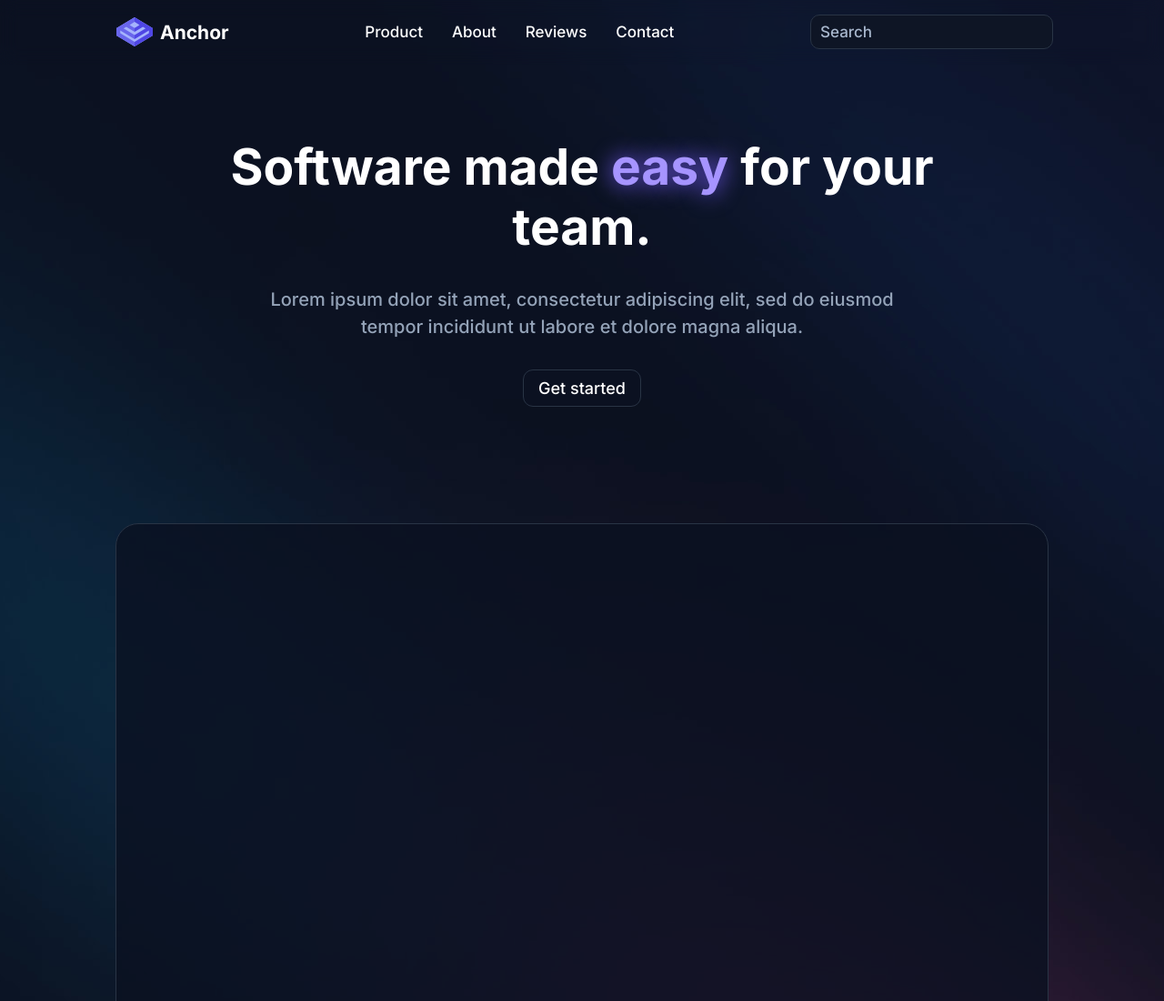
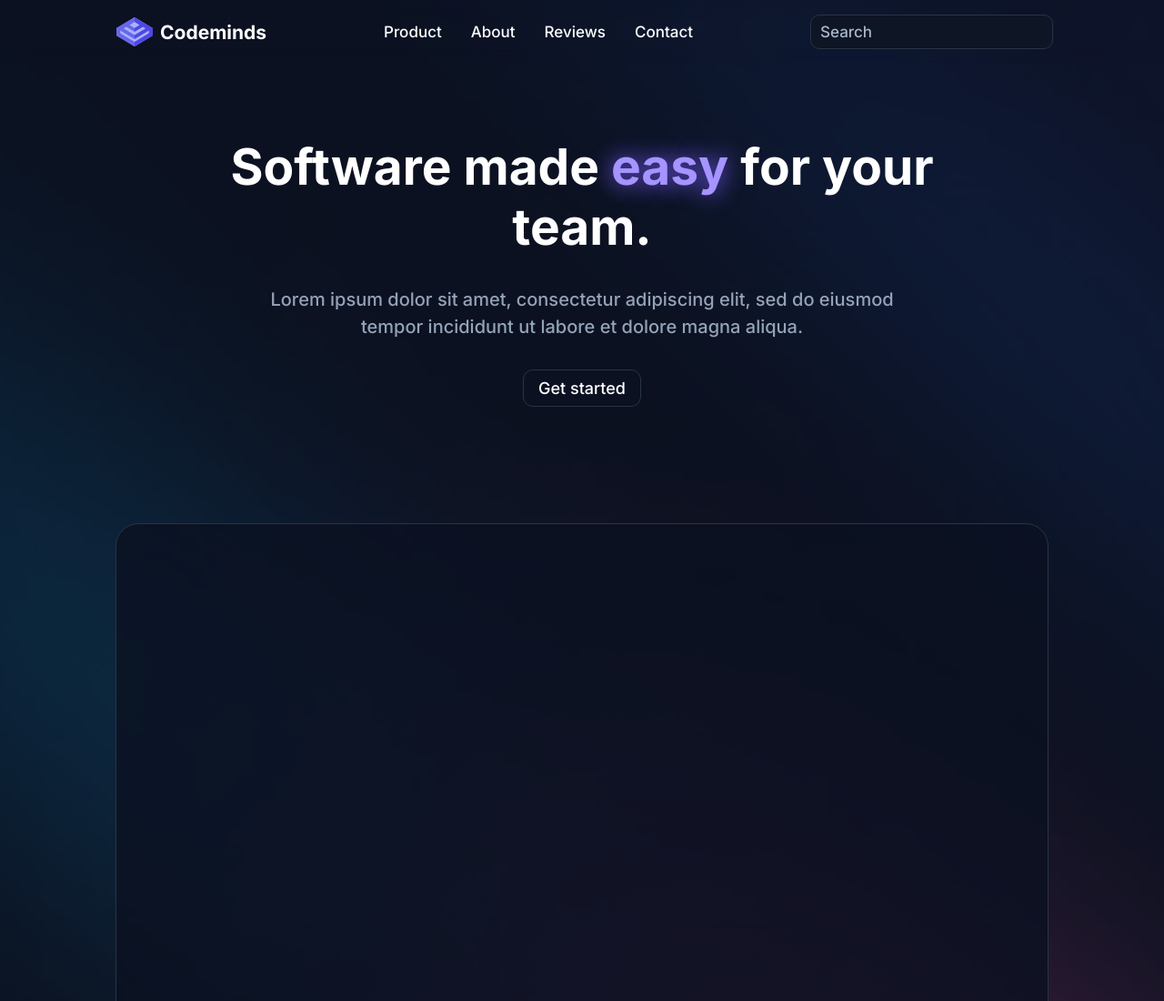
Before and after one commit to clementhart999/clementhart999.github.io, a plain HTML site: page index.html in a window 1280 px wide. Shown: the top 1100 px of the page at 91% size. Drawn offline with nearby package versions, Linux system fonts and the light colour scheme.

Commit message:
Update index.html

```diff
--- a/index.html
+++ b/index.html
@@ -12,7 +12,7 @@
     <nav class="flex space-between" id="navbar">
       <div class="flex gap-8">
         <a class="flex gap-8" id="title">
-<svg id="logo-39" width="40" height="32" viewBox="0 0 50 40" fill="none" xmlns="http://www.w3.org/2000/svg"> <path d="M25.0001 0L50 15.0098V24.9863L25.0001 40L0 24.9863V15.0099L25.0001 0Z" fill="#A5B4FC" class="ccompli2"></path> <path fill-rule="evenodd" clip-rule="evenodd" d="M0 15.0098L25 0L50 15.0098V24.9863L25 40L0 24.9863V15.0098ZM25 33.631L44.6967 21.8022V18.1951L44.6957 18.1945L25 30.0197L5.30426 18.1945L5.3033 18.1951V21.8022L25 33.631ZM25 24.5046L40.1018 15.4376L36.4229 13.2298L25 20.0881L13.5771 13.2298L9.89822 15.4376L25 24.5046ZM25 14.573L31.829 10.4729L25 6.37467L18.171 10.4729L25 14.573Z" fill="#4F46E5" class="ccustom"></path> <path d="M25.0001 0L0 15.0099V24.9863L25 40L25.0001 0Z" fill="#A5B4FC" class="ccompli2" fill-opacity="0.3"></path> </svg>Anchor</a>
+<svg id="logo-39" width="40" height="32" viewBox="0 0 50 40" fill="none" xmlns="http://www.w3.org/2000/svg"> <path d="M25.0001 0L50 15.0098V24.9863L25.0001 40L0 24.9863V15.0099L25.0001 0Z" fill="#A5B4FC" class="ccompli2"></path> <path fill-rule="evenodd" clip-rule="evenodd" d="M0 15.0098L25 0L50 15.0098V24.9863L25 40L0 24.9863V15.0098ZM25 33.631L44.6967 21.8022V18.1951L44.6957 18.1945L25 30.0197L5.30426 18.1945L5.3033 18.1951V21.8022L25 33.631ZM25 24.5046L40.1018 15.4376L36.4229 13.2298L25 20.0881L13.5771 13.2298L9.89822 15.4376L25 24.5046ZM25 14.573L31.829 10.4729L25 6.37467L18.171 10.4729L25 14.573Z" fill="#4F46E5" class="ccustom"></path> <path d="M25.0001 0L0 15.0099V24.9863L25 40L25.0001 0Z" fill="#A5B4FC" class="ccompli2" fill-opacity="0.3"></path> </svg>Codeminds</a>
       </div>
       <div class="flex gap-32">
   			<a href="/product">Product</a>
```
